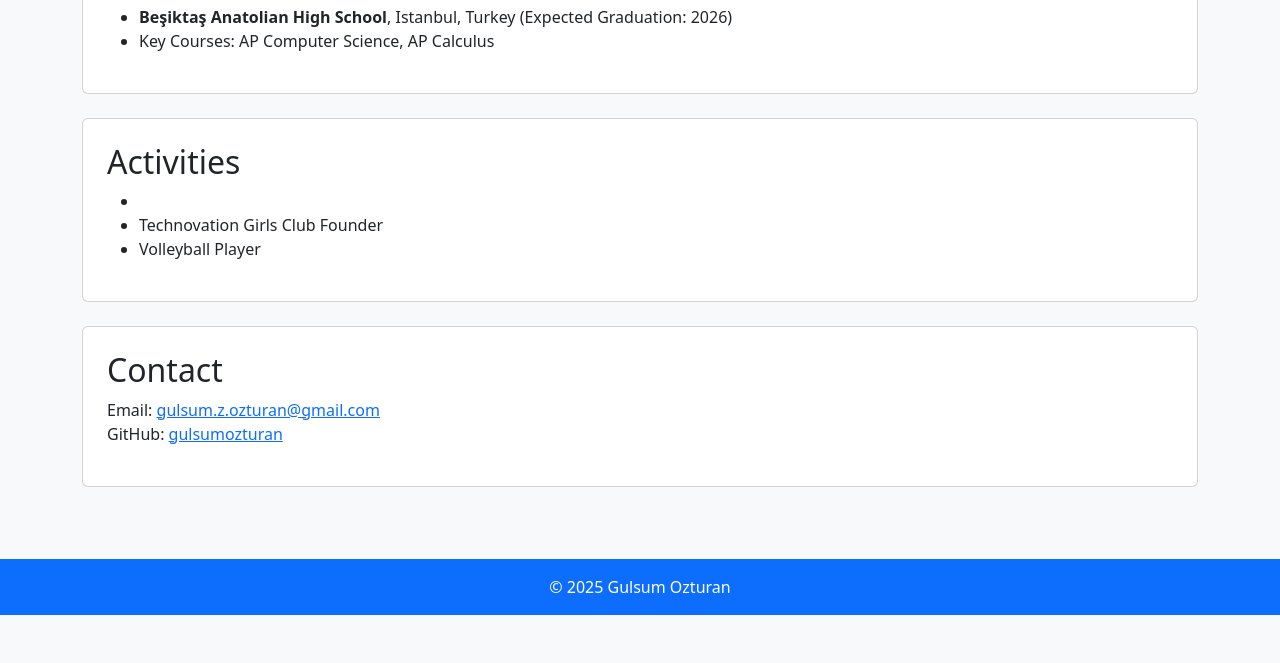
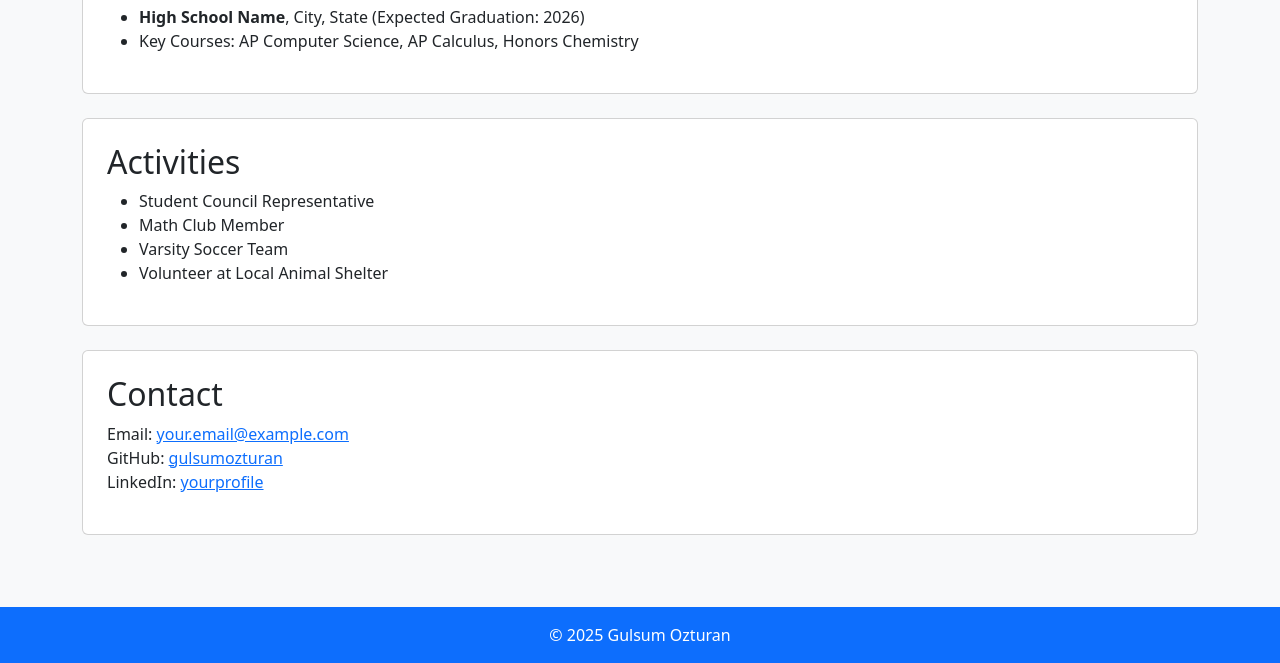
Before and after one commit to gulsumozturan/personal-website, a plain HTML site: page index.html in a window 1280 px wide. Shown: the part 601-1264 px from the top of the page. Before the commit the page ends 1216 px from the top, so only its background shows below. Drawn offline with nearby package versions, Linux system fonts and the light colour scheme.

```diff
--- a/index.html
+++ b/index.html
@@ -4,7 +4,7 @@
     <meta charset="UTF-8">
     <meta name="viewport" content="width=device-width, initial-scale=1.0">
     <title>Gulsum Ozturan | Personal Website</title>
-    <!-- Bootstrap CSS for easy styling! -->
+    <!-- Bootstrap CSS for easy styling -->
     <link href="https://cdn.jsdelivr.net/npm/bootstrap@5.3.2/dist/css/bootstrap.min.css" rel="stylesheet">
     <style>
         body { background: #f8f9fa; }
@@ -37,25 +37,25 @@
         <div id="education" class="card p-4">
             <h2>Education</h2>
             <ul>
-                <li><strong>Beşiktaş Anatolian High School</strong>, Istanbul, Turkey (Expected Graduation: 2026)</li>
-                <li>Key Courses: AP Computer Science, AP Calculus</li>
+                <li><strong>High School Name</strong>, City, State (Expected Graduation: 2026)</li>
+                <li>Key Courses: AP Computer Science, AP Calculus, Honors Chemistry</li>
             </ul>
         </div>
         <div id="activities" class="card p-4">
             <h2>Activities</h2>
             <ul>
-                <li></li>
-                <li>Technovation Girls Club Founder</li>
-                <li>Volleyball Player</li>
-
+                <li>Student Council Representative</li>
+                <li>Math Club Member</li>
+                <li>Varsity Soccer Team</li>
+                <li>Volunteer at Local Animal Shelter</li>
             </ul>
         </div>
         <div id="contact" class="card p-4">
             <h2>Contact</h2>
             <p>
-                Email: <a href="mailto:your.email@example.com">gulsum.z.ozturan@gmail.com</a><br>
+                Email: <a href="mailto:your.email@example.com">your.email@example.com</a><br>
                 GitHub: <a href="https://github.com/gulsumozturan" target="_blank">gulsumozturan</a><br>
-
+                LinkedIn: <a href="https://linkedin.com/in/yourprofile" target="_blank">yourprofile</a>
             </p>
         </div>
     </div>
```
